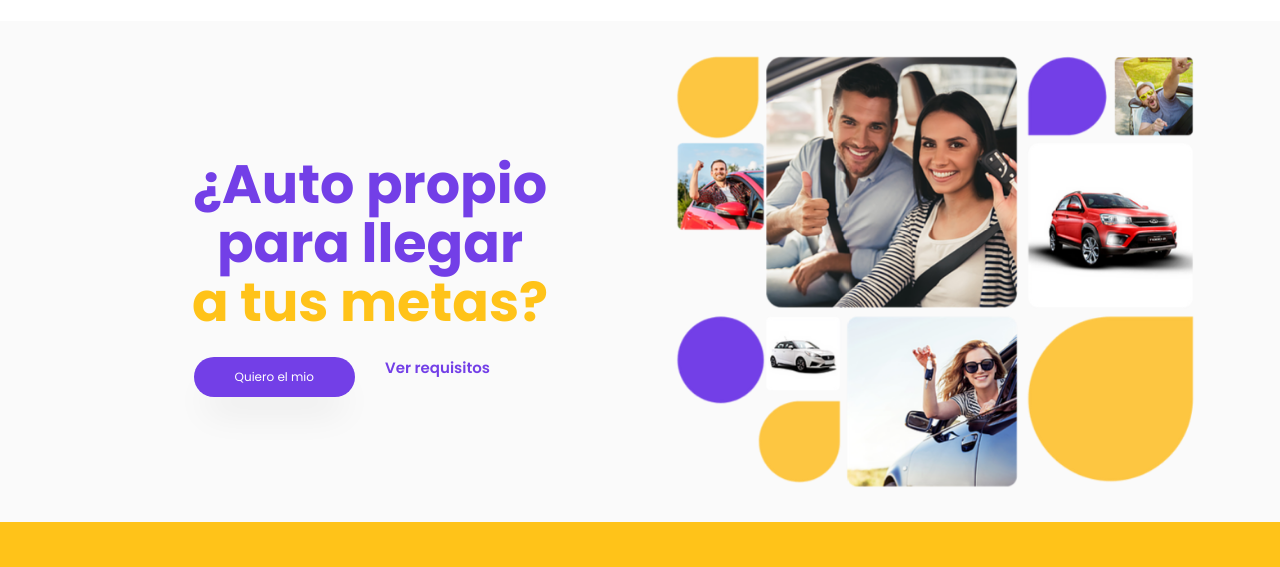
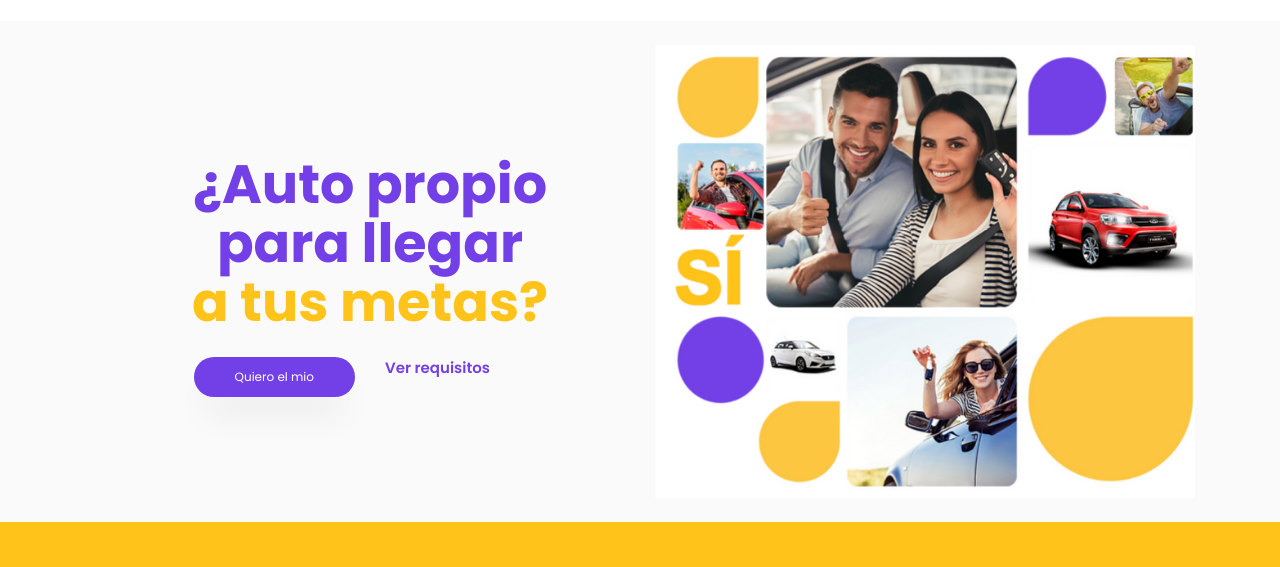
Before and after one commit to angiegdg/Migrante-Web-Site, a plain HTML site: page credito-automotriz.html in a window 1280 px wide. Shown: the part 90-657 px from the top of the page. Drawn offline with Linux system fonts and the light colour scheme; files whose address does not match are found by name.

Commit message:
imagen del header modificada

```diff
--- a/credito-automotriz.html
+++ b/credito-automotriz.html
@@ -104,7 +104,7 @@
                     </div>
                 </div>
                 <div class="col-md-6 py-md-4">
-                    <img class="img-fluid" src="images/migrante/auto-header.webp" alt="personas disfrutando auto">
+                    <img class="img-fluid" src="images/migrante/auto-header.jpg" alt="personas disfrutando auto">
                 </div>
             </div>
 
```
Also changed, not shown: credito-moto.html (+1 -1 lines), images/migrante/auto-header.jpg (added), images/migrante/moto-header.jpg (added).
